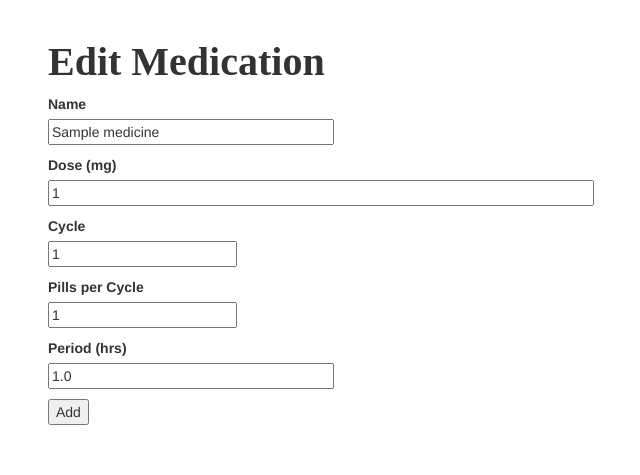
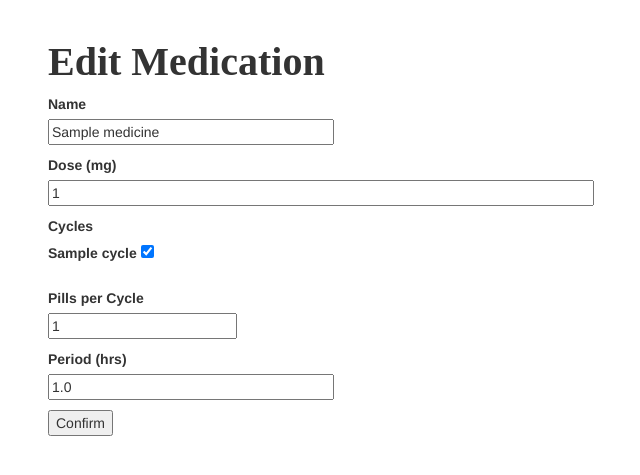
Before and after one commit to AndySok/google-mentorship, a Flask app: page /edit_medication/1 in a window 1280 px wide. Shown: the part 52-527 px from the top of the page, without its empty margins (22-662 px from the left). Run offline with Flask 2, Linux system fonts and the light colour scheme; a user stored in the database is signed in; tables that the repository leaves empty hold one stand-in row (values such as "Sample post"); some libraries are stand-ins or nearby versions.

Commit message:
edit cycles

```diff
--- a/app/__init__.py
+++ b/app/__init__.py
@@ -21,6 +21,8 @@ bootstrap = Bootstrap(app)
 metadata = MetaData(naming_convention=convention)
 db = SQLAlchemy(app, metadata=metadata)
 migrate = Migrate(app, db, render_as_batch=True)
+
+
 login = LoginManager(app)
 login.init_app(app)
 login.login_view = 'login'
--- a/app/forms.py
+++ b/app/forms.py
@@ -2,7 +2,7 @@ from flask_wtf import FlaskForm
 from wtforms import StringField, PasswordField, BooleanField, SubmitField, IntegerField, FloatField, FieldList, SelectMultipleField
 from wtforms.validators import ValidationError, DataRequired, Email, EqualTo, NumberRange, Optional
 from app.models import User
-from wtforms.widgets import ListWidget, CheckboxInput
+from wtforms.widgets import ListWidget, CheckboxInput, TableWidget
 
 class LoginForm(FlaskForm):
     email = StringField('Email', validators=[DataRequired()])
@@ -43,12 +43,15 @@ class ProfileForm(FlaskForm):
             raise ValidationError('Please use a different username.')
 
 class AddMedicationForm(FlaskForm):
+
     name = StringField('Name', validators=[DataRequired()])
     dose = FloatField('Dose (mg)', validators=[DataRequired()])
-    cycle = IntegerField('Cycle', validators=[DataRequired()])
+    cycles = SelectMultipleField('Cycles', coerce=int, option_widget=CheckboxInput(), widget=ListWidget())
+
     pills = IntegerField('Pills per Cycle', validators=[DataRequired()])
     period = FloatField('Period (hrs)', validators=[DataRequired()])
-    submit = SubmitField('Add')
+    submit = SubmitField('Confirm')
+
 
 class FindMedicationForm(FlaskForm):
     name = StringField('Medication Name', validators=[DataRequired()])
--- a/app/models.py
+++ b/app/models.py
@@ -1,10 +1,6 @@
 from app import db, login
 from werkzeug.security import generate_password_hash, check_password_hash
 from flask_login import UserMixin
-
-#users_medicine = db.Table("Medicine",
-#    db.Column('user_id', db.Integer, db.ForeignKey('user.id')),
-#    db.Column('medicine_id', db.Integer, db.ForeignKey('medicine.id')))
 
 class User(UserMixin, db.Model):
     __tablename__ = 'users'
@@ -22,10 +18,10 @@ class User(UserMixin, db.Model):
         self.password_hash = generate_password_hash(password)
 
     def create_cycles(self):
-        cycle1 = Cycle(cycle=1, user=self)
-        cycle2 = Cycle(cycle=2, user=self)
-        cycle3 = Cycle(cycle=3, user=self)
-        cycle4 = Cycle(cycle=4, user=self)
+        cycle1 = Cycle(name="Cycle A", user=self)
+        cycle2 = Cycle(name="Cycle B", user=self)
+        cycle3 = Cycle(name="Cycle C", user=self)
+        cycle4 = Cycle(name="Cycle D", user=self)
 
     def check_password(self, password):
         return check_password_hash(self.password_hash, password)
@@ -33,21 +29,16 @@ class User(UserMixin, db.Model):
     def check_privileges(self):
         return self.update_privileges
 
-    def check_medications(self):
-        medications = Medicine.query.filter_by(user_id=self.id).all()
-        return medications
-
-    def get_cycles(self):
-        cycles = Cycle.query.filter_by(user_id=self.id).all()
-        return cycles
-
-    def get_cycle(self, n):
-        cycle = Cycle.query.filter_by(user_id=self.id).all()[n-1]
-        return cycle
-
     def med_authenticated(self, med_id):
         medication = Medicine.query.filter_by(id=med_id).first()
         return medication.user_id == self.id
+
+class Association(db.Model):
+    __tablename__ = "association_table"
+
+    medicine_id = db.Column(db.Integer, db.ForeignKey('medicines.id'), primary_key=True)
+    cycle_id = db.Column(db.Integer, db.ForeignKey('cycles.id'), primary_key=True)
+
 
 class Medicine(db.Model):
     __tablename__ = 'medicines'
@@ -62,32 +53,36 @@ class Medicine(db.Model):
     user_id = db.Column(db.Integer, db.ForeignKey('users.id'), nullable=False)
     user = db.relationship('User',backref=db.backref('medicines', lazy=True))
 
-    cycle_id = db.Column(db.Integer, db.ForeignKey('cycles.id'), nullable=True)
-    cycle = db.relationship('Cycle',backref=db.backref('medicines', lazy=True))
+    cycles = db.relationship('Cycle',secondary='association_table', back_populates='medicines')
 
     def __repr__(self):
         return '{}'.format(self.name)
 
-    def add_to_cycle(self, cycle_number):
-        self.cycle = Cycle.query.filter_by(cycle=cycle_number, user_id=self.user_id).first()
+    # def add_to_cycle(self, cycle_number):
+    #     self.cycle = Cycle.query.filter_by(cycle=cycle_number, user_id=self.user_id).first()
 
 class Cycle(db.Model):
     __tablename__ = 'cycles'
 
     id = db.Column(db.Integer, primary_key=True)
-    cycle = db.Column(db.Integer, index=True)
+    name = db.Column(db.String(64), index=True)
     time = db.Column(db.Time, index=True)
 
     user_id = db.Column(db.Integer, db.ForeignKey('users.id'), nullable=False)
     user = db.relationship('User',backref=db.backref('cycles', lazy=True))
 
+    medicines = db.relationship('Medicine',secondary='association_table', back_populates='cycles')
+
     def __repr__(self):
-        return '<Cycle {} for {}>'.format(self.cycle, self.user)
+        return '<Cycle {} for {}>'.format(self.name, self.user)
 
-    def get_medications(self):
-        medications = Medicine.query.filter_by(cycle_id=self.id).all()
-        return medications
+    # def get_medications(self):
+    #     medications = Medicine.query.filter_by(cycle_id=self.id).all()
+    #     return medications
 
 @login.user_loader
 def load_user(id):
     return User.query.get(int(id))
+
+db.create_all()
+db.session.commit()
--- a/app/routes.py
+++ b/app/routes.py
@@ -2,7 +2,7 @@ from flask import render_template, flash, redirect, request, url_for, session
 from app import app, db
 from app.forms import LoginForm, RegistrationForm, AddMedicationForm, FindMedicationForm, ProfileForm, TakenForm
 from flask_login import current_user, login_user, logout_user, login_required
-from app.models import User, Medicine
+from app.models import User, Medicine, Cycle
 from werkzeug.urls import url_parse
 
 @app.route('/')
@@ -82,7 +82,7 @@ def update_info():
 @app.route('/medication', methods=['GET', 'POST'])
 @login_required
 def medication():
-    medications = current_user.check_medications()
+    medications = current_user.medicines
     form = TakenForm()
     #for medication in medications:
     #    if form.validate_on_submit():
@@ -102,7 +102,8 @@ def medication():
     #        medications[i].taken = [form.medications.taken[i]]
     #elif request.method == 'GET':
     #    form.medications.taken = [medication.taken for medication in medications]
-    cycles = current_user.get_cycles()
+    cycles = current_user.cycles
+    print(cycles)
     return render_template('medication.html', title='Medication', medications=medications, form=form, cycles=cycles)
 
 @app.route('/add_medication', methods=['GET', 'POST'])
@@ -110,14 +111,19 @@ def medication():
 def add_medication():
     if current_user.check_privileges():
         form = AddMedicationForm()
+
+        form.cycles.choices = [(cycle.id, cycle.name) for cycle in current_user.cycles]
+
         if form.validate_on_submit():
             medication = Medicine(name = form.name.data, dose = form.dose.data,
                 pills = form.pills.data, period = form.period.data, user = current_user)
-            medication.add_to_cycle(form.cycle.data)
-            medication.add_to_cycle(form.cycle.data)
-            medication.cycle_id = medication.cycle.id
+
+            cycles = Cycle.query.filter(Cycle.id.in_(form.cycles.data)).all()
+            medication.cycles = cycles
+
             db.session.add(medication)
             db.session.commit()
+
             flash('Congratulations, you have entered new medication!')
             return redirect(url_for('medication'))
         return render_template('add_medication.html', title='Add Medication', form=form)
@@ -150,22 +156,30 @@ def edit_medication(medication_id):
     if current_user.check_privileges() and current_user.med_authenticated(medication_id):
         medication = Medicine.query.filter_by(id=medication_id).first()
         form = AddMedicationForm()
+        form.cycles.choices = [(cycle.id, cycle.name) for cycle in current_user.cycles]
+        form.cycles.data = [cycle.id for cycle in medication.cycles]
+
+        print(form.cycles.data)
+
         if form.validate_on_submit():
             medication.name = form.name.data
             medication.dose = form.dose.data
-            medication.add_to_cycle(form.cycle.data)
-            medication.cycle_id = medication.cycle.id
             medication.pills = form.pills.data
             medication.period = form.period.data
+
+            cycles = Cycle.query.filter(Cycle.id.in_(form.cycles.data)).all()
+            medication.cycles = cycles
+
             db.session.commit()
             flash('Your changes have been saved.')
             return redirect(url_for('medication'))
         elif request.method == 'GET':
             form.name.data = medication.name
-            form.cycle.data = medication.cycle.cycle
+
             form.dose.data = medication.dose
             form.pills.data = medication.pills
             form.period.data = medication.period
+
         return render_template('add_medication.html', title='Edit Medication', form=form)
     else:
         flash('You do not have update privileges.')
--- a/app/static/styles.css
+++ b/app/static/styles.css
@@ -28,6 +28,12 @@ tr:nth-child(odd){
   background-color: #C3D6EA;
 }
 
+ul, ol{
+    list-style-type: none;
+    padding: 0;
+    margin: 0;
+}
+
 .navbar {
   font-family: cursive;
 }
--- a/app/templates/add_medication.html
+++ b/app/templates/add_medication.html
@@ -18,13 +18,13 @@
             <span style="color: red;">[{{ error }}]</span>
             {% endfor %}
         </p>
-        <p>
-            {{ form.cycle.label }}<br>
-            {{ form.cycle(size=64) }}<br>
-            {% for error in form.cycle.errors %}
+        <div>
+            {{ form.cycles.label }}<br>
+            {{ form.cycles(multiple=True) }}<br>
+            {% for error in form.cycles.errors %}
             <span style="color: red;">[{{ error }}]</span>
             {% endfor %}
-        </p>
+        </div>
         <p>
             {{ form.pills.label }}<br>
             {{ form.pills(size=64) }}<br>
--- a/config.py
+++ b/config.py
@@ -5,6 +5,6 @@ basedir = os.path.abspath(os.path.dirname(__file__))
 class Config(object):
     SECRET_KEY = os.environ.get('SECRET_KEY') or 'you-will-never-guess'
     SQLALCHEMY_DATABASE_URI = os.environ.get('DATABASE_URL') or \
-        'sqlite:///' + os.path.join(basedir, 'app.db')
+        'sqlite:///' + os.path.join(basedir, 'app/app.db')
     SQLALCHEMY_TRACK_MODIFICATIONS = False
     M_PER_PAGE = 10
```
Also changed, not shown: app/templates/medication.html (+15 -10 lines), app.db (deleted), app/app.db (added).
